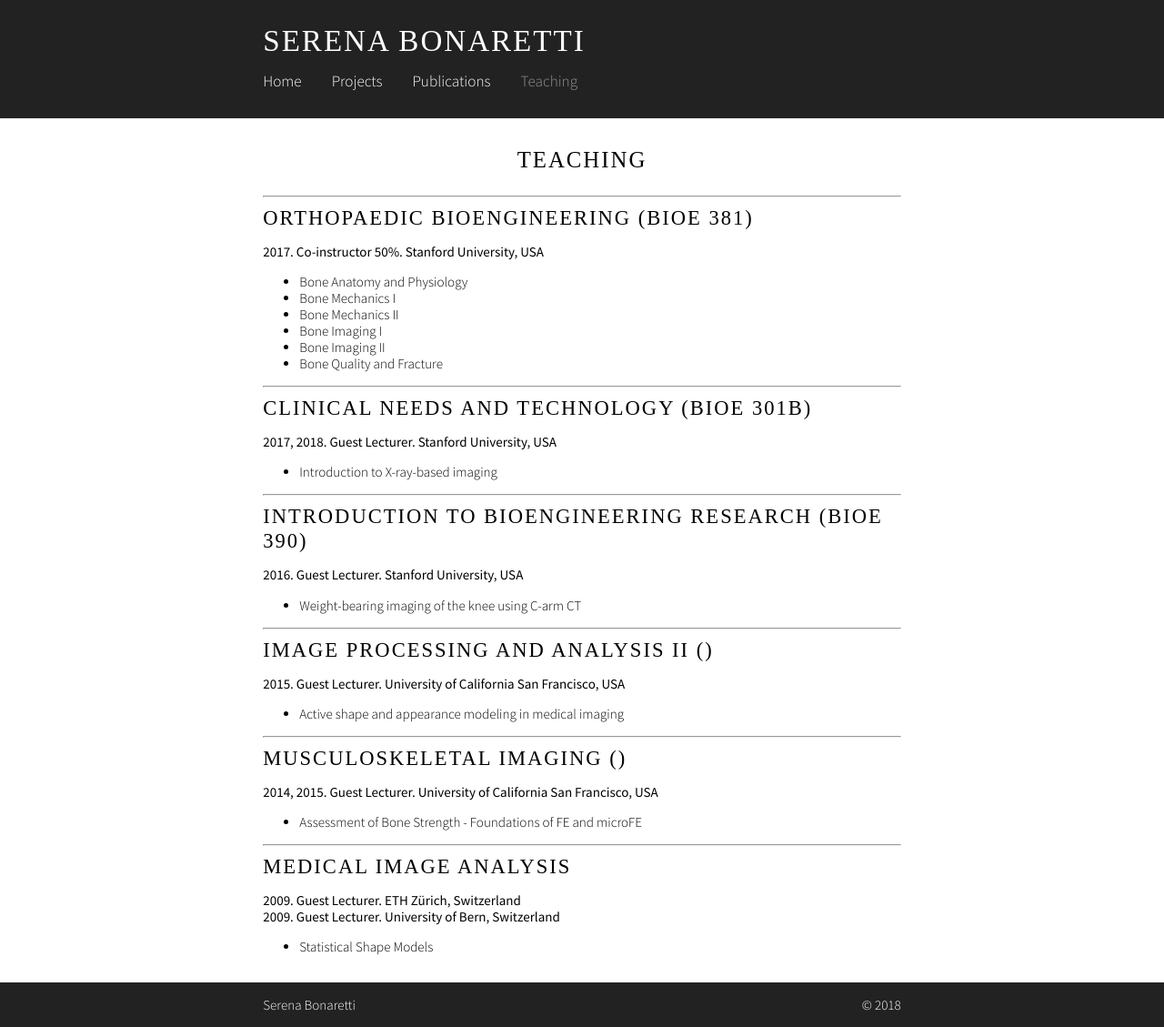
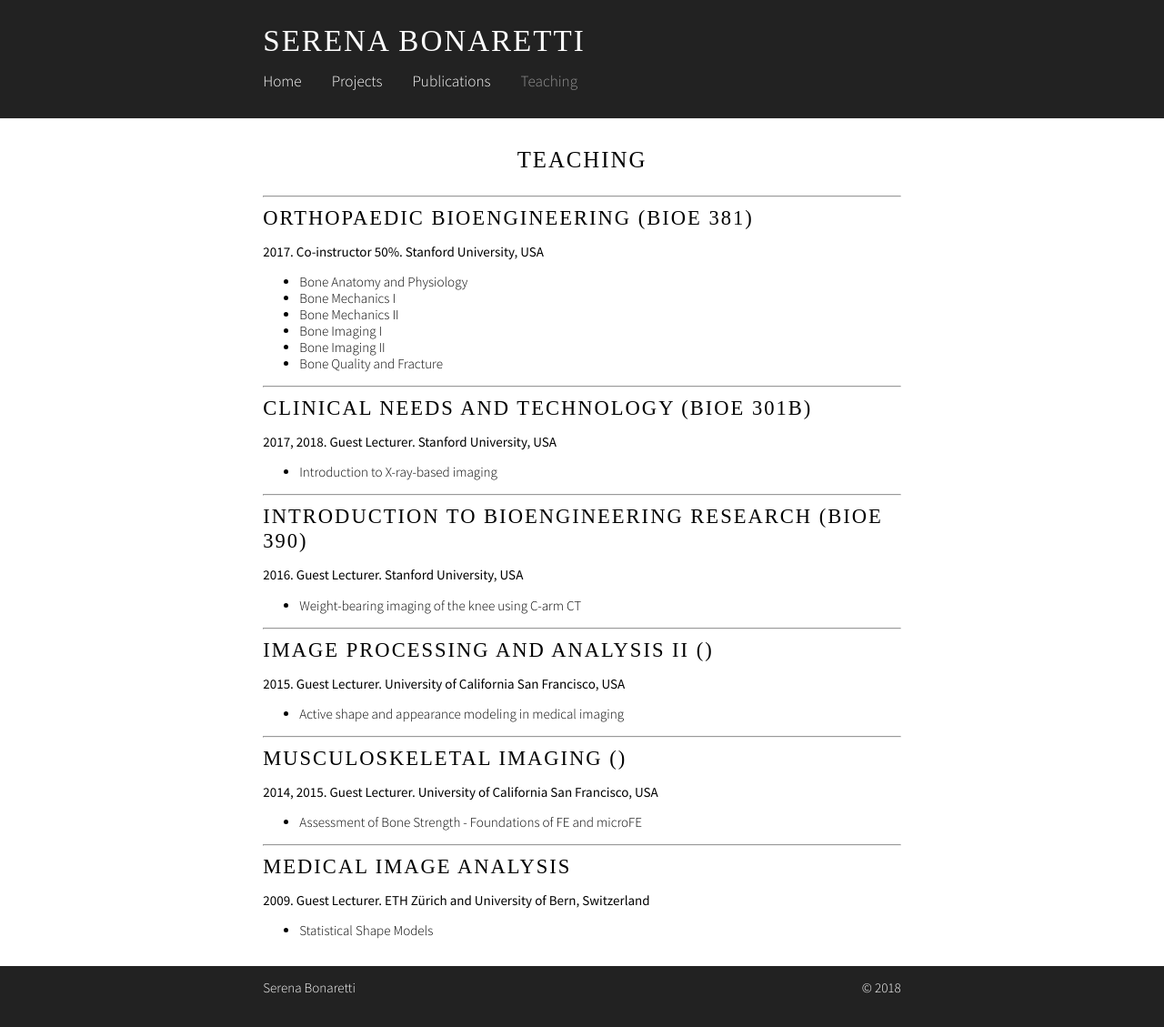
Before and after one commit to sbonaretti/sbonaretti.github.io, a Jekyll site: the page built from Teaching.md, in a window 1280 px wide. Shown: the whole page at 91% size. Built offline with Jekyll 4.4.1, drawn with Linux system fonts in a browser that asks for light colours; some web fonts are replaced.

Commit message:
Update Teaching.md

```diff
--- a/Teaching.md
+++ b/Teaching.md
@@ -50,7 +50,6 @@ title: "Teaching"
 
 
 # Medical Image Analysis
-**2009. Guest Lecturer. ETH Zürich, Switzerland**
-**2009. Guest Lecturer. University of Bern, Switzerland**
+**2009. Guest Lecturer. ETH Zürich and University of Bern, Switzerland**
 
 * Statistical Shape Models
```
